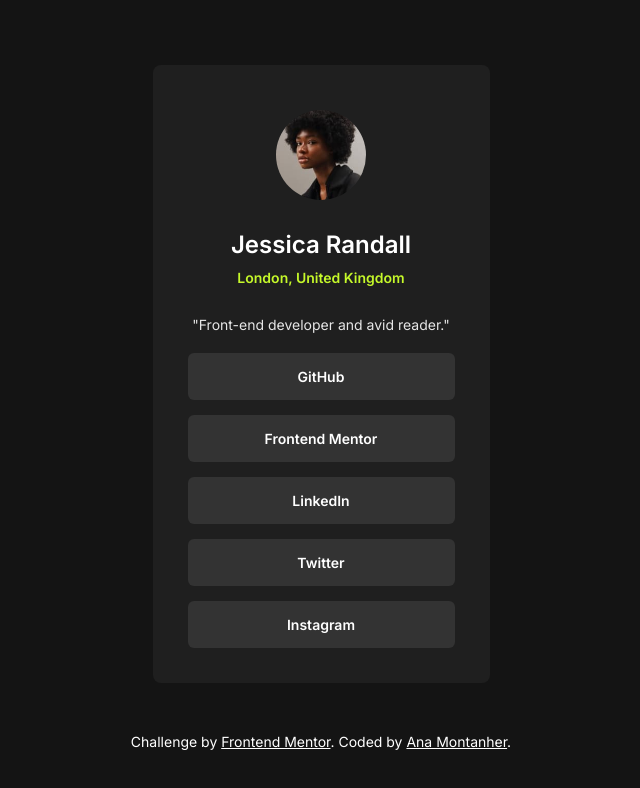
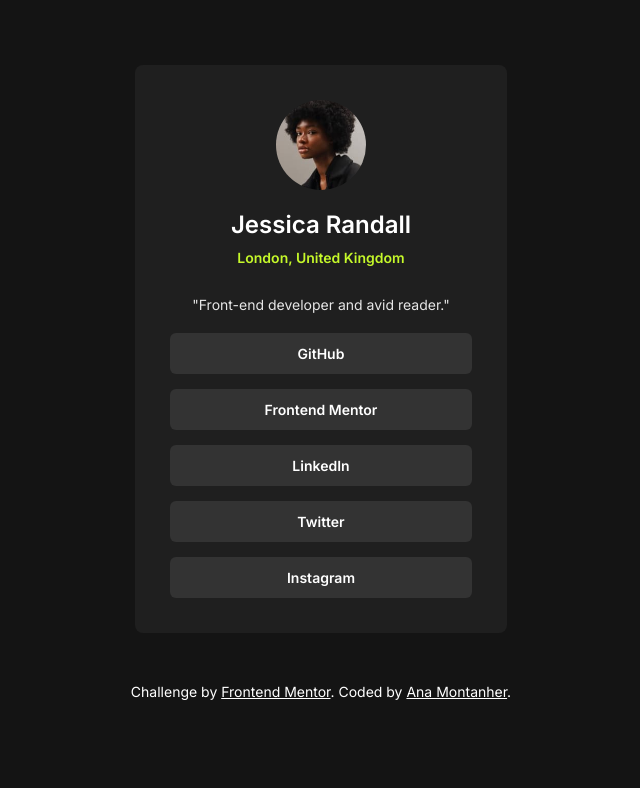
Before and after one commit to AnaMontanher/Social-Links-Profile, a plain HTML site: page index.html in a window 1280 px wide. Shown: the whole page, without its empty margins (319-959 px from the left). Drawn offline with Linux system fonts and the light colour scheme.

Commit message:
adjusting paddings

```diff
--- a/style.css
+++ b/style.css
@@ -22,7 +22,7 @@ body {
   padding: 35px;
 }
 img {
-  margin: 10px auto;
+  margin: 0px auto;
   width: 90px;
   border-radius: 50%;
 }
@@ -60,7 +60,7 @@ p{
 }
 
 #socialLinks a{
-  padding: 15px 0;
+  padding: 12px 0;
   background: hsl(0, 0%, 20%);
   text-align: center;
   text-decoration: none;
@@ -81,6 +81,6 @@ p{
 
 @media (min-width:375px){
   .container{
-    max-width: 337px;
+    max-width: 372px;
   }
 }
```
